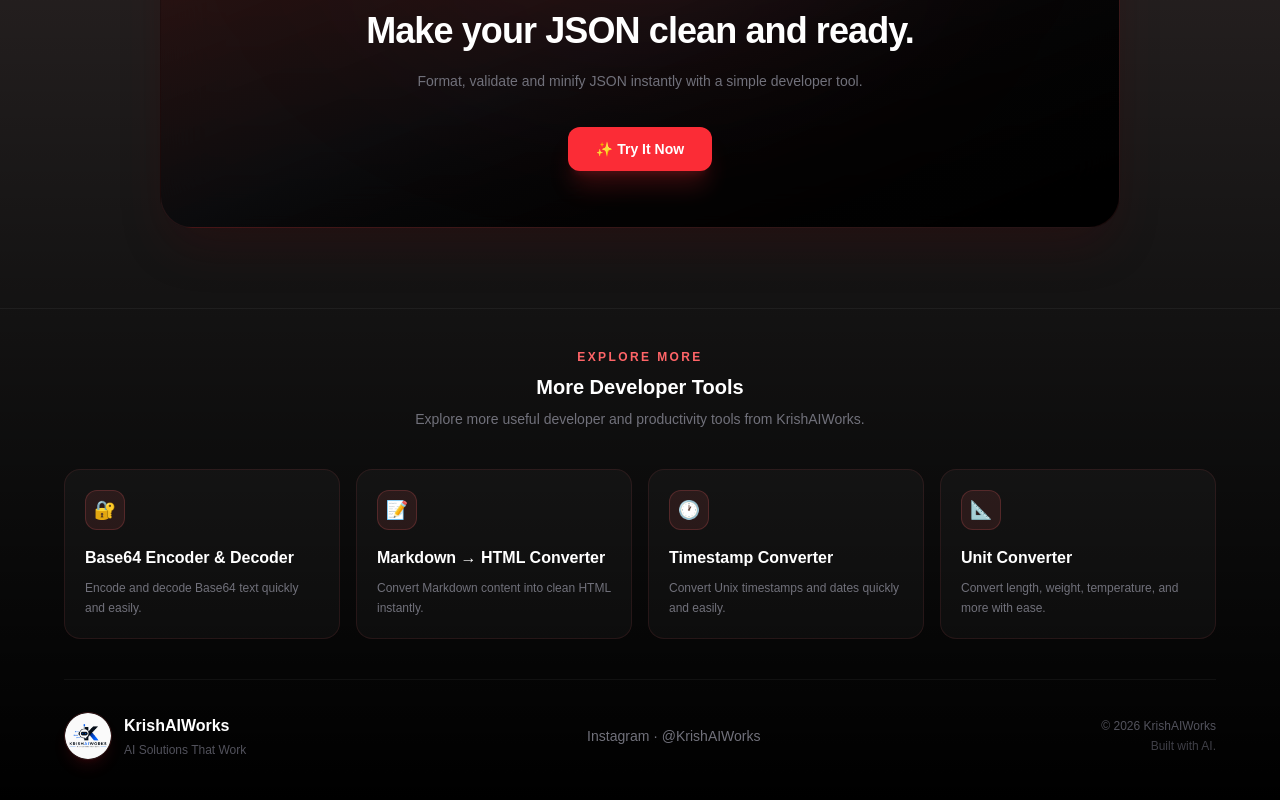
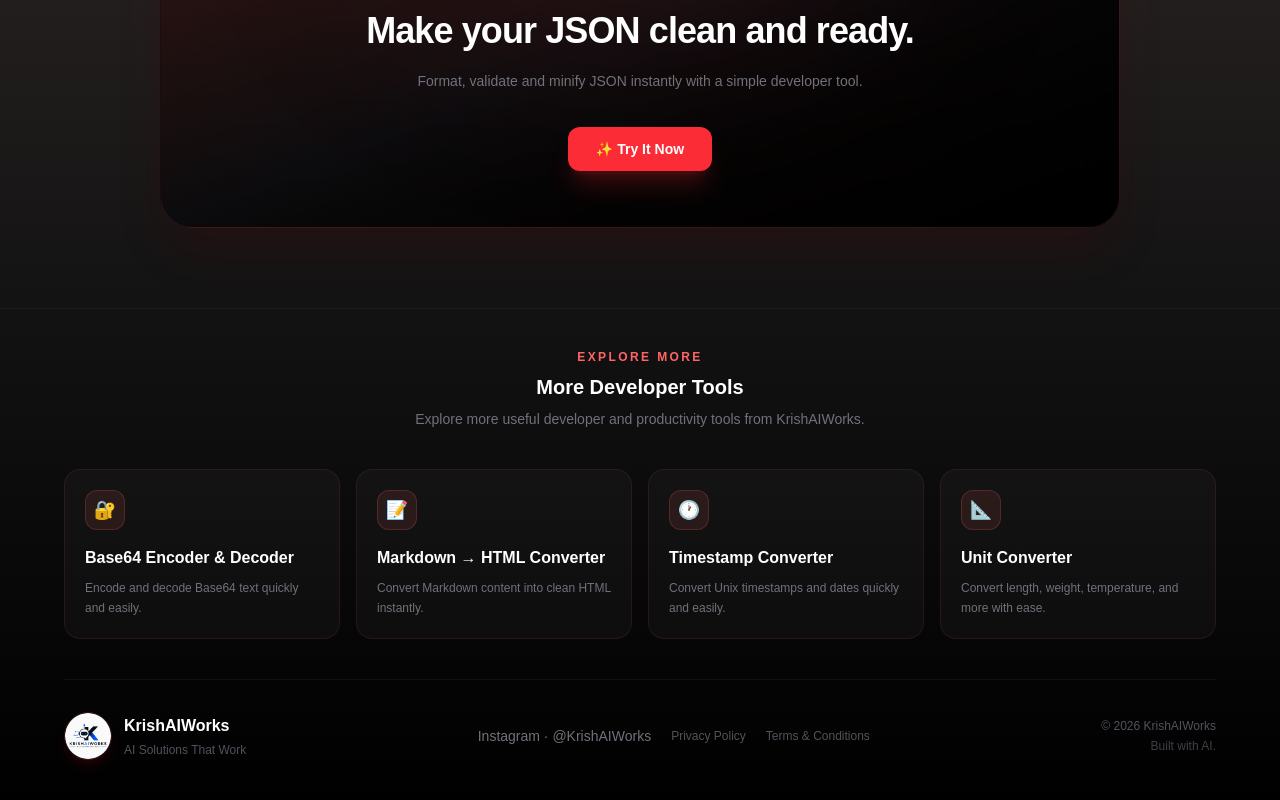
Before and after one commit to selfindependentkartik8-alt/json-formatter-validator, a Next.js app: page / in a window 1280 px wide. Shown: the part 3296-4096 px from the top of the page. Built offline with nearby package versions, Linux system fonts and the light colour scheme.

Commit message:
Add Privacy Policy and Terms links

```diff
--- a/app/page.tsx
+++ b/app/page.tsx
@@ -647,6 +647,8 @@
 
   </div>
 
+  <div className="flex flex-wrap items-center justify-center gap-x-5 gap-y-2">
+
     <a
       href="https://instagram.com/KrishAIWorks"
       target="_blank"
@@ -655,6 +657,22 @@
     >
       Instagram · @KrishAIWorks
     </a>
+
+    <a
+      href="https://krishaiworks.com/privacy-policy"
+      className="text-xs text-zinc-600 transition hover:text-red-400"
+    >
+      Privacy Policy
+    </a>
+
+    <a
+      href="https://krishaiworks.com/terms-and-conditions"
+      className="text-xs text-zinc-600 transition hover:text-red-400"
+    >
+      Terms & Conditions
+    </a>
+
+  </div>
 
   <div className="text-center sm:text-right">
 
@@ -672,7 +690,6 @@
 
 </div>
 </footer>
-
     </main>
   );
 }
```
Lines whose indentation alone changed are shown as unchanged.
